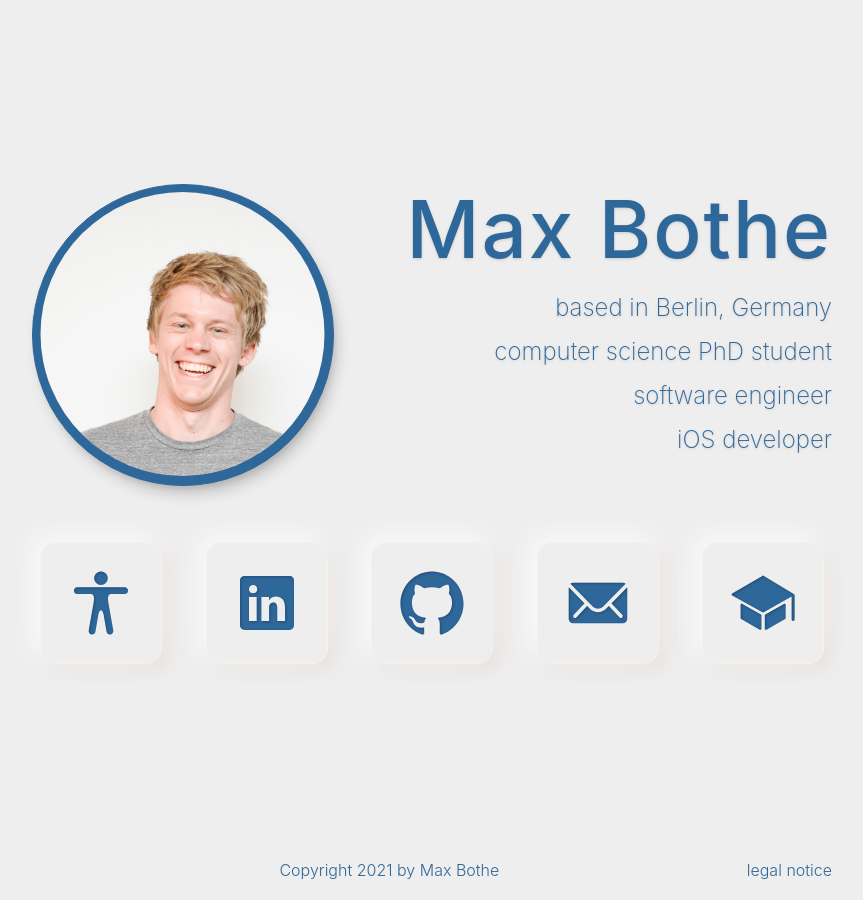
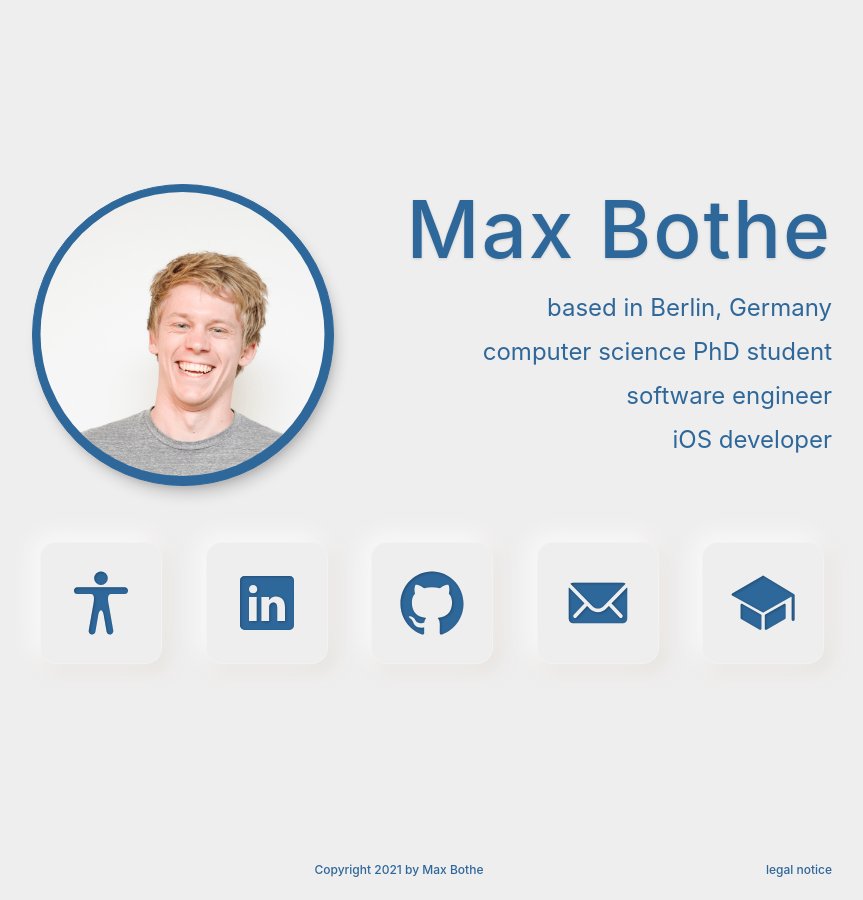
Before and after one commit to mathebox/mathebox.github.io, a Jekyll site: the page built from index.html, in a window 1280 px wide. Shown: the whole page, without its empty margins (208-1071 px from the left). Built offline with Jekyll 4.4.1, drawn with Linux system fonts in a browser that asks for light colours.

Commit message:
Improve font setting

```diff
--- a/_sass/_base.scss
+++ b/_sass/_base.scss
@@ -265,6 +265,8 @@ body {
 
 .footer {
   padding: 16px 0;
+  font-size: 12px;
+  font-weight: 500;
 
   & > div {
     @extend %flexbox;
@@ -346,12 +348,11 @@ body {
 
     div.persona {
       @include flex-direction(row);
-      text-shadow: 0 1px 3px rgba(0,0,0, $shadow-alpha);
 
       p {
         text-align: right;
         line-height: 20px;
-        font-weight: 250;
+        font-weight: 400;
         font-size: 1.4em;
       }
 
@@ -361,6 +362,7 @@ body {
         font-weight: 450;
         line-height: 90px;
         letter-spacing: 2px;
+        text-shadow: 0 1px 3px rgba(0,0,0, $shadow-alpha);
       }
 
       div + div {
```
